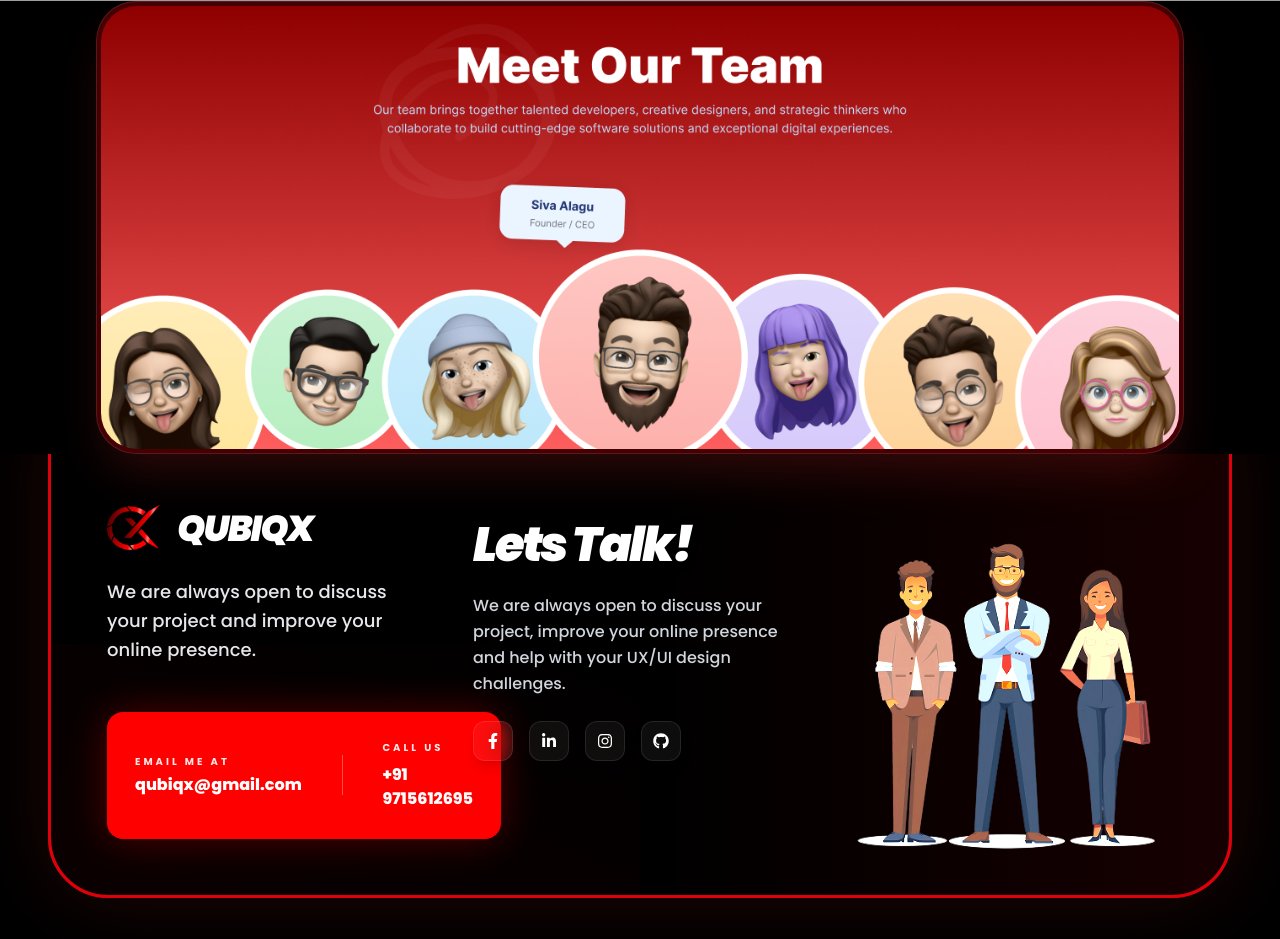
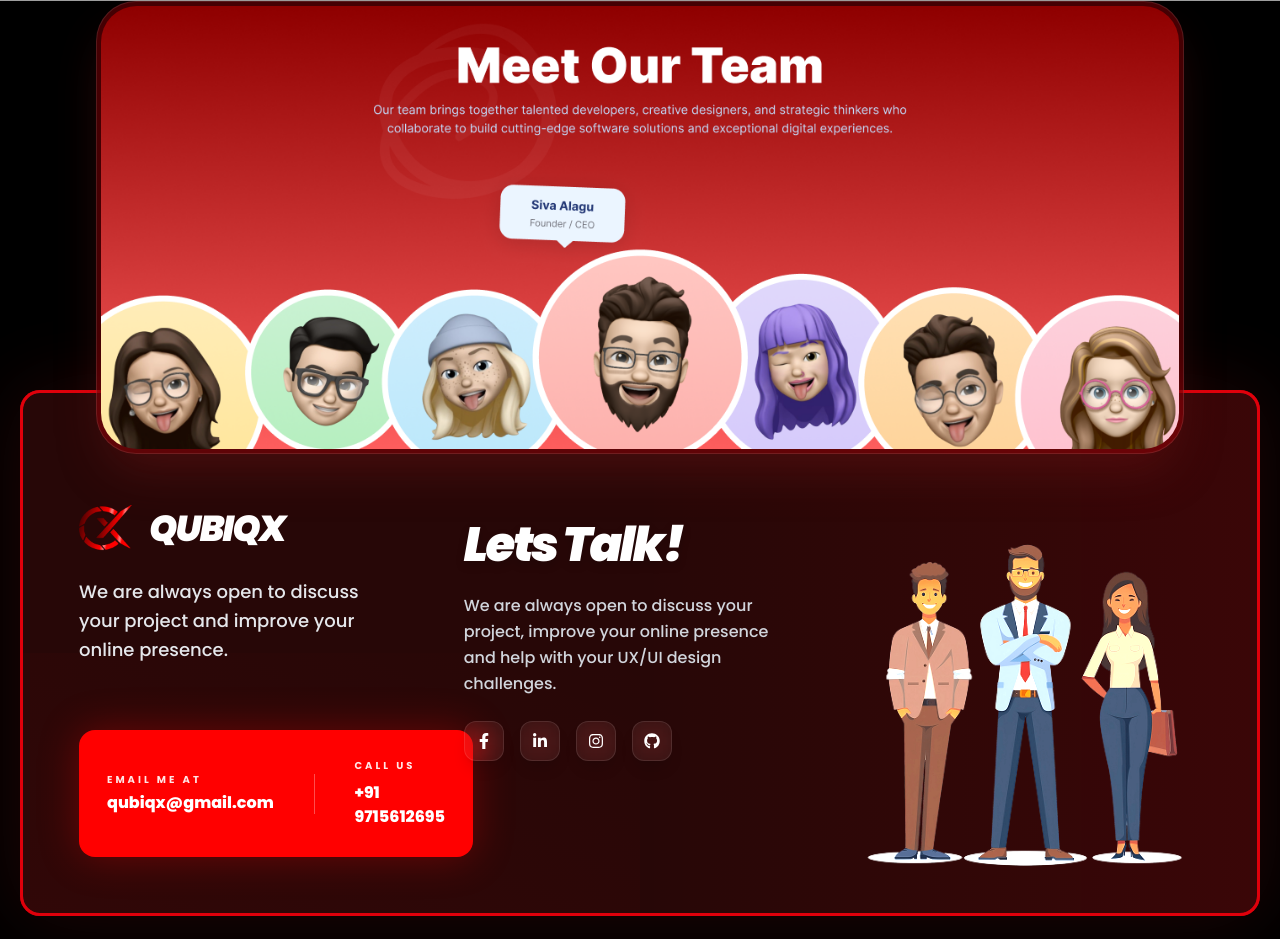
Before and after one commit to uthami-rasu/qubix-website, a React (Vite) app in the folder qubiqx-ui/: page / in a window 1280 px wide. Shown: the part 8706-9645 px from the top of the page. Built offline with nearby package versions, Linux system fonts and the light colour scheme; grey boxes are pictures that could not be loaded.

Commit message:
feat: added footer

```diff
--- a/qubiqx-ui/src/components/ContactSection.jsx
+++ b/qubiqx-ui/src/components/ContactSection.jsx
@@ -13,11 +13,11 @@ const ContactSection = () => {
         backgroundPosition: 'center'
       }}
     >
-      <div className="max-w-7xl mx-auto relative z-10">
+      <div className="max-w-[1700px] mx-auto relative z-10 w-full">
 
         {/* Main Blue Glowing Frame (div.png) encapsulating the entire section */}
         <div
-          className="relative w-full p-12 lg:p-20 lg:py-24"
+          className="relative w-full p-4 md:p-12 lg:p-20 lg:py-24"
           style={{
             backgroundImage: `url(${form_frame})`,
             backgroundSize: '100% 100%',
--- a/qubiqx-ui/src/components/TeamFooter.jsx
+++ b/qubiqx-ui/src/components/TeamFooter.jsx
@@ -9,8 +9,8 @@ const TeamFooter = () => {
     <div className="w-full bg-black font-sans">
 
       {/* 2. Meet Our Team Section */}
-      <section className="bg-black pt-0 pb-0 px-6 lg:px-24 relative z-20">
-        <div className="max-w-[1100px] mx-auto relative overflow-visible -mb-10 lg:-mb-16 transition-all duration-500">
+      <section className="pt-0 pb-0 px-6 lg:px-24 relative z-20">
+        <div className="max-w-[1200px] mx-auto relative overflow-visible -mb-10 lg:-mb-16 transition-all duration-500">
           <div className="rounded-[40px] overflow-hidden shadow-2xl shadow-red-900/40 bg-red-600/30 backdrop-blur-xl border border-white/10 p-1">
             <img
               src={team_img}
@@ -22,11 +22,11 @@ const TeamFooter = () => {
       </section>
 
       {/* 3. Footer Area (Lets Talk!) */}
-      <footer className="bg-black pb-20 px-4 lg:px-12 relative z-10">
-        <div className="max-w-[1600px] mx-auto relative group">
+      <footer className="bg-black pb-20 px-4 lg:px-5 relative z-10">
+        <div className="max-w-[1700px] mx-auto relative group">
 
           {/* Main Footer Container with Glassmorphism */}
-          <div className="border-[3px] border-red-600/80 rounded-[60px] bg-black/40 backdrop-blur-2xl p-10 lg:p-14 lg:pt-28 relative overflow-hidden min-h-[450px] shadow-[0_0_80px_rgba(220,38,38,0.15)] z-10">
+          <div className="border-[3px] border-red-600/80 rounded-[20px] bg-red-900/30 backdrop-blur-2xl p-10 lg:p-14 lg:pt-28 relative overflow-hidden min-h-[450px] shadow-[0_0_80px_rgba(220,38,38,0.15)] z-10">
             {/* Subtle background glow enhancement */}
             <div className="absolute top-0 right-0 w-1/2 h-full bg-gradient-to-l from-red-600/10 to-transparent pointer-events-none"></div>
             <div className="absolute bottom-0 left-0 w-1/2 h-1/2 bg-gradient-to-tr from-red-600/5 to-transparent pointer-events-none"></div>
@@ -101,11 +101,11 @@ const TeamFooter = () => {
           </div>
 
           {/* Border Overlay Layer - sitting on top of everything to keep border visible over avatars */}
-          <div className="absolute inset-0 border-[3px] border-red-600/80 rounded-[60px] pointer-events-none z-30"></div>
+          <div className="absolute inset-0 border-[3px] border-red-600/80 rounded-[20px] pointer-events-none z-30"></div>
         </div>
 
         {/* 4. Bottom Copyright Bar */}
-        <div className="max-w-[1600px] mx-auto mt-10 flex flex-col md:flex-row items-center justify-between gap-8 text-gray-500 text-[10px] font-bold tracking-[0.4em] uppercase opacity-60">
+        <div className="max-w-[1700px] mx-auto mt-10 flex flex-col md:flex-row items-center justify-between gap-8 text-gray-500 text-[10px] font-bold tracking-[0.4em] uppercase opacity-60">
           <p className="tracking-widest">Copyright 2026, qubiqx.com</p>
           <div className="flex items-center gap-10 md:gap-16">
             <a href="#" className="hover:text-red-600 transition-colors duration-300">Home</a>
```
